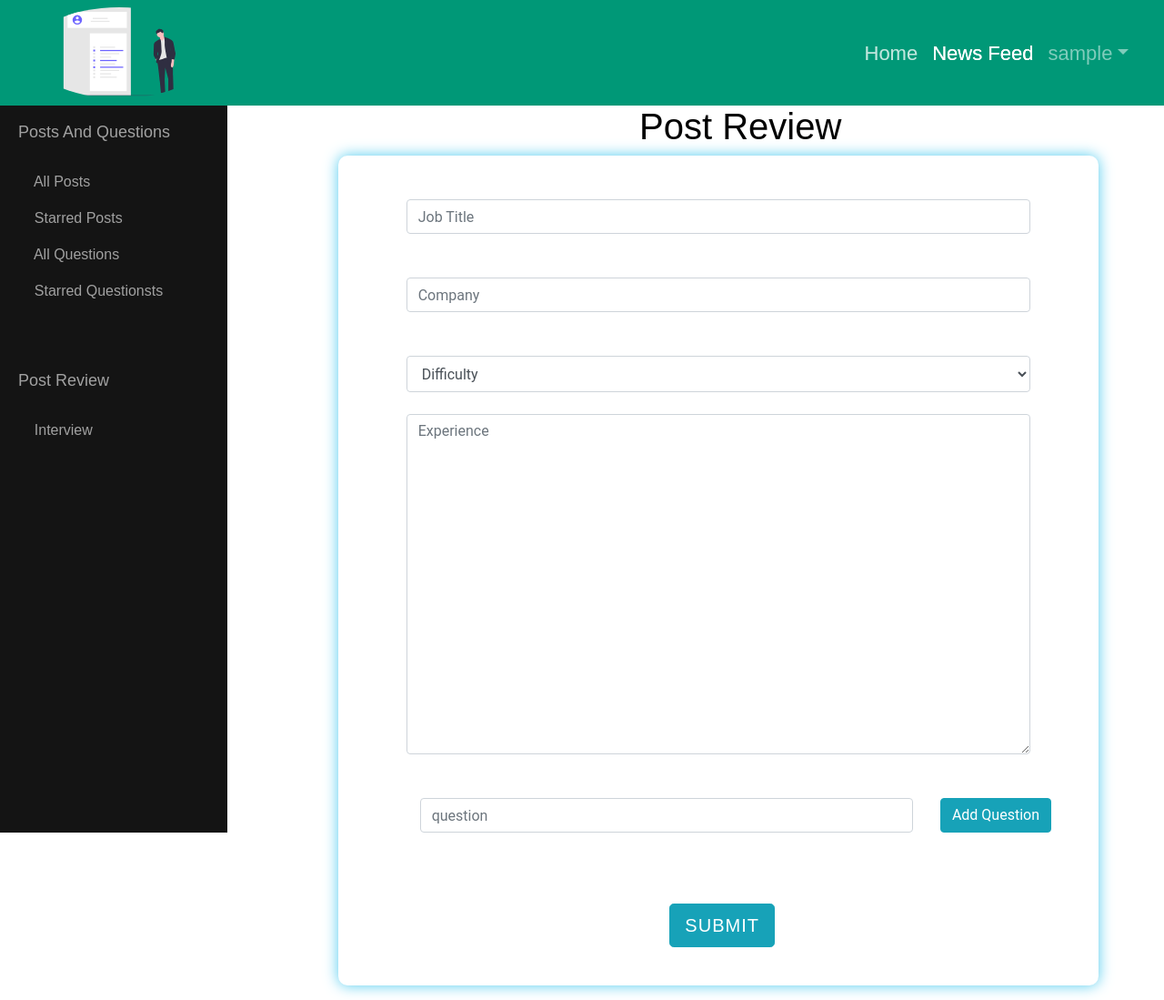
After one commit to ramkishor-hosamane/Placement-Buddy, a Django app: template PlacementBuddy/Newsfeed/templates/post_review.html in a window 1280 px wide. The commit adds this page. Shown: the whole page at 91% size. Run offline with Django 3.2, Linux system fonts and the light colour scheme; the template is opened without the code that fills it: most values are stand-ins (such as "Sample title", 1, 10 or a date in 2020); some libraries are stand-ins or nearby versions.

Commit message:
added post review template

```diff
--- a/PlacementBuddy/Newsfeed/templates/newsfeed_base.html
+++ b/PlacementBuddy/Newsfeed/templates/newsfeed_base.html
@@ -34,6 +34,8 @@
     <link rel="stylesheet" href=  "{% static 'assets/css/Sidebar-Menu.css' %}">
     <link rel="stylesheet" href=  "{% static 'assets/css/styles.css' %}">
 
+    <link rel="stylesheet" href="{% static 'assets/css/Responsive-Form-1.css' %}">
+    <link rel="stylesheet" href="{% static 'assets/css/Responsive-Form.css' %}">
 
 
 
@@ -57,11 +59,9 @@
                         height="100">
                     <div class="collapse navbar-collapse" id="navcol-1">
                         <ul class="nav navbar-nav ml-auto">
-                            <li class="nav-item"><a class="nav-link active" href="#" style="filter: blur(0px) grayscale(0%) hue-rotate(0deg) invert(0%) sepia(0%);text-shadow: 0px 0px;">Home</a></li>
-                            <li class="nav-item"><a class="nav-link" href="#" style="text-shadow: 0px 0px;">News Feed</a></li>
-                            <li class="nav-item"></li>
-                            <li class="nav-item"></li>
-                            <li class="nav-item dropdown"><a class="dropdown-toggle nav-link nav-link" data-toggle="dropdown" aria-expanded="false" href="#">{{ user_name }}</a>
+                            <li class="nav-item"><a class="nav-link" href="{% url 'home' %}" style="filter: blur(0px) grayscale(0%) hue-rotate(0deg) invert(0%) sepia(0%);text-shadow: 0px 0px;">Home</a></li>
+                            <li class="nav-item"><a class="nav-link active" href="{% url 'newsfeed' %}" style="text-shadow: 0px 0px;">News Feed</a></li>
+                            <li class="nav-item dropdown"><a class="dropdown-toggle nav-link" data-toggle="dropdown" aria-expanded="false" href="#">{{ user_name }}</a>
                                 <div class="dropdown-menu"><a class="dropdown-item" href="{% url 'logout' %}">Log out</a></div>
                             </li>
                         </ul>
@@ -72,12 +72,34 @@
     </div>
 
 
+    <!-- Side menu bar -->
+    <div class="row">
+        <div class="col" style="position: absolute;top: 115px;">
+            <div id="wrapper" style="color: white;opacity: 0.92;position: fixed;left: 0;">
+                <div id="sidebar-wrapper">
+                    <ul class="sidebar-nav">
+                        <li class="sidebar-brand"> <a href="#">Posts And Questions</a></li>
+                        <li> <a href="#">&nbsp; &nbsp; All Posts</a></li>
+                        <li> <a href="#">&nbsp; &nbsp; Starred Posts</a></li>
+
+                        <li> <a href="#">&nbsp; &nbsp; All Questions</a></li>
+                        <li> <a href="#">&nbsp; &nbsp; Starred Questionsts</a></li>
+                        <br>
+                        <br>
+
+                        <li class="sidebar-brand"> <a href="#">Post Review</a></li>
+                        <li> <a href="{% url '/post_review' %}">&nbsp; &nbsp; Interview</a></li>
+                    </ul>
+                </div>
+            </div>
+        </div>
+    </div>
+
+
 
 
     {% block newsfeed %}
     {% endblock newsfeed %}
-
-
 
 
     <script src="https://cdnjs.cloudflare.com/ajax/libs/jquery/3.5.1/jquery.min.js"></script>
--- /dev/null
+++ b/PlacementBuddy/Newsfeed/templates/post_review.html
@@ -0,0 +1,197 @@
+{% extends "newsfeed_base.html" %}
+{% load static %}
+
+{% block newsfeed %}
+<style>
+    li input.input-field{
+        margin-bottom: 30px;
+    }
+</style>
+<div class="row" style="position: absolute;width:70%;margin-left:225px;top: 115px;">
+    <script src="https://code.jquery.com/jquery-3.5.1.js"
+        integrity="sha256-QWo7LDvxbWT2tbbQ97B53yJnYU3WhH/C8ycbRAkjPDc=" crossorigin="anonymous"></script>
+    <script src="https://cdn.jsdelivr.net/npm/sweetalert2@10"></script>
+    <div class="col-lg">
+        <div class="row" style="margin-left: 50%">
+            <div class="col">
+                <div class="container">
+                    <h1 class="display-5" style="color:black">Post Review</h1>
+                </div>
+            </div>
+        </div>
+        <div class="container">
+            <div>
+                <form>
+                    <div class="form-group">
+                        <div id="formdiv" style="width: 100%;">
+
+
+                            <div class="form-row" style="margin-right:0px;margin-left:0px;padding-top:24px;">
+
+                                <!-- <div class="col-md-8 offset-md-1">
+								<p style="margin-left:2%;font-family:Roboto, sans-serif;font-size:24px;"><strong>Name </strong></p>
+							</div> -->
+
+                                <div class="col-md-10 offset-md-1 input-icons">
+
+                                    <i class="fa fa-suitcase" aria-hidden="true"></i>
+
+                                    <input type="text" class="form-control input-field"
+                                        style="margin-left:0px;font-family:Roboto, sans-serif;" name="job_title"
+                                        placeholder="Job Title" />
+
+                                </div>
+                            </div>
+
+
+
+
+
+                            <div class="form-row" style="margin-right:0px;margin-left:0px;padding-top:24px;">
+
+
+                                <div class="col-md-10 offset-md-1 input-icons">
+
+                                    <i class="fa fa-building " aria-hidden="true"></i>
+
+                                    <input type="email" class="form-control input-field"
+                                        style="margin-left:0px;font-family:Roboto, sans-serif;" name="company"
+                                        placeholder="Company" />
+
+                                </div>
+                            </div>
+
+
+                            <div class="form-row" style="margin-right:0px;margin-left:0px;padding-top:24px;">
+
+
+                                <div class="col-md-10 offset-md-1 input-icons">
+
+                                    <i class="fa fa-level-up" aria-hidden="true"></i>
+                                    <select class="form-control input-field"
+                                        style="margin-left:0px;font-family:Roboto, sans-serif; height: 40px;"
+                                        name="phonenumber" placeholder="Phonenumber">
+                                        <option default> Difficulty </option>
+                                        <option value="very easy"> Very Easy</option>
+                                        <option value="easy"> Easy</option>
+                                        <option value="Medium"> Medium</option>
+                                        <option value="Hard"> Hard</option>
+                                        <option value="Super Hard"> Super Hard </option>
+                                    </select>
+
+
+                                </div>
+                            </div>
+
+
+
+
+                            <div class="form-row" style="margin-right:0px;margin-left:0px;padding-top:24px;">
+
+
+                                <div class="col-md-10 offset-md-1 input-icons">
+                                    <textarea cols="40" rows="15" class="form-control input-field"
+                                        style="margin-left:0px;font-family:Roboto, sans-serif;" name="experience"
+                                        placeholder="Experience"></textarea>
+                                </div>
+                            </div>
+
+
+
+
+
+
+
+
+                            <div class="form-row" style="margin-right:0px;margin-left:0px;padding-top:24px;">
+
+                                <div class="col-md-10 offset-md-1 input-icons">
+                                    <div class="col-6" style="display: inline;">
+
+
+                                        <div class="container">
+                                            <div class="row">
+
+                                                <div class="col-10">
+
+                                                    <ul id="questions">
+                                                        <li>
+                                                            <input type="text" class="form-control input-field"
+                                                                style="margin-right:10px;font-family:Roboto, sans-serif;"
+                                                                name="question-1" placeholder="question" />
+                                                        </li>
+
+
+                                                    </ul>
+
+
+                                                </div>
+                                                <div class="col-2">
+                                                    <input type="button" class="btn btn-info btn-md-10"
+                                                        id="add_question" value="Add Question"
+                                                        class="form-control input-field"
+                                                        style="margin-right:10px;font-family:Roboto, sans-serif;">
+
+                                                </div>
+                                            </div>
+
+
+
+                                        </div>
+
+
+
+                                    </div>
+                                </div>
+
+                            </div>
+
+
+
+
+                            <div class="form-row" style="margin-right:0px;margin-left:0px;padding-top:24px;">
+                                <div class="offset-md-5">
+
+                                    <button class="btn btn-info btn-lg" style="margin-left:16px;" type="submit">Submit
+                                    </button>
+                                </div>
+                            </div>
+
+
+
+
+                        </div>
+                    </div>
+                </form>
+            </div>
+        </div>
+    </div>
+</div>
+
+
+    <script type="text/javascript">
+
+        $(document).ready(function () {
+            var count = 1;
+            $('#add_question').click(function () {
+
+                if (count == 5) {
+                    Swal.fire({
+                        icon: 'error',
+                        title: 'No more questions mortal!!!!',
+                        text: 'Pay 300$ to add more questions\n courtesy @EA!',
+                        footer: '<a href="https://www.ea.com/">Why do I have this issue?</a>'
+                    });
+                    return;
+                }
+
+                count += 1;
+                $('#questions').prepend('<li><input type="text" class="form-control input-field" style="margin-right:10px;font-family:Roboto, sans-serif;" name="question-'+count+'" placeholder="question" /></li>')
+
+            })
+
+
+        });
+
+    </script>
+{% endblock newsfeed %}
--- a/PlacementBuddy/Newsfeed/urls.py
+++ b/PlacementBuddy/Newsfeed/urls.py
@@ -3,5 +3,6 @@ from Newsfeed import views
 urlpatterns = [
 
     path('',views.Newsfeed.as_view(),name="newsfeed"),
+    path('/post_review',views.PostReview.as_view(),name="/post_review"),
 
 ]
```
Also changed, not shown: PlacementBuddy/Home/templates/home_base.html (+10 -0 lines), PlacementBuddy/Home/views.py (+6 -2 lines), PlacementBuddy/Newsfeed/migrations/home.html (added, +108 -0 lines), PlacementBuddy/Newsfeed/templates/newsfeed.html (+5 -18 lines), PlacementBuddy/Newsfeed/views.py (+9 -0 lines), PlacementBuddy/db.sqlite3.
